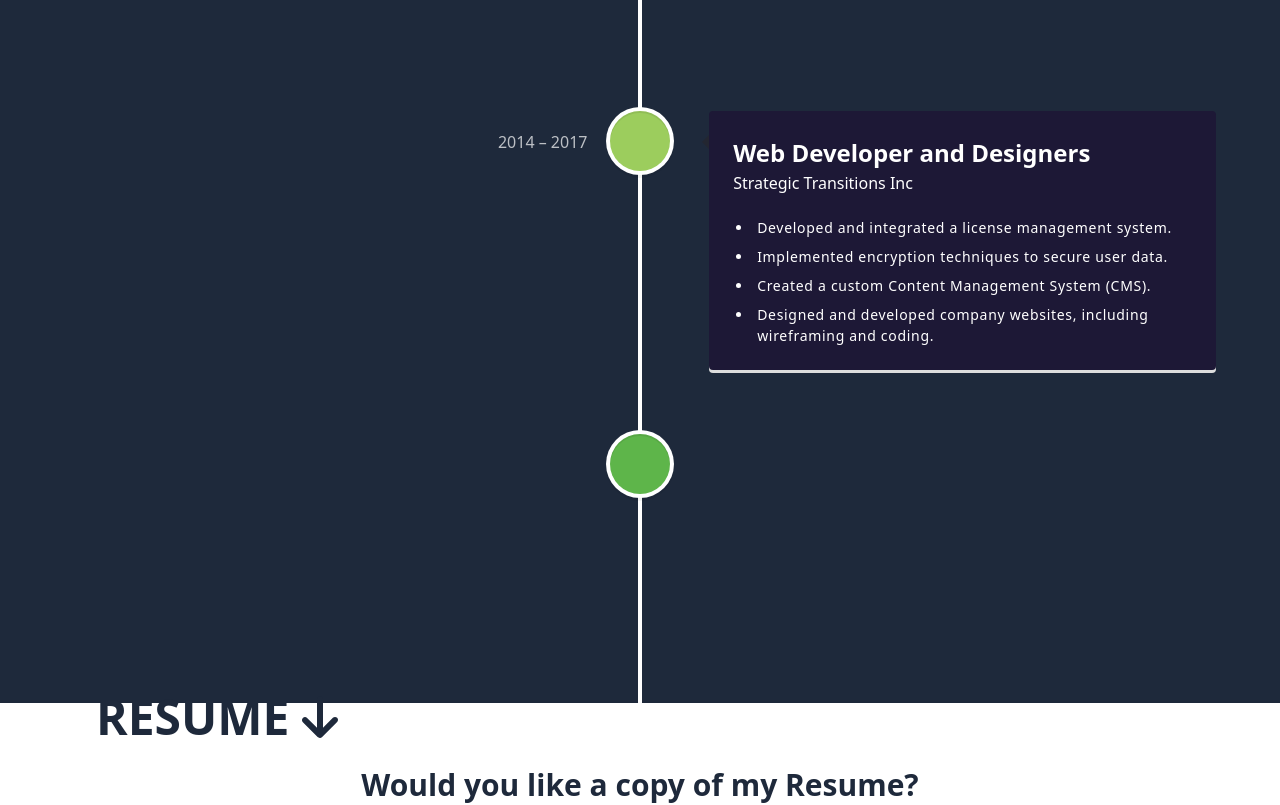
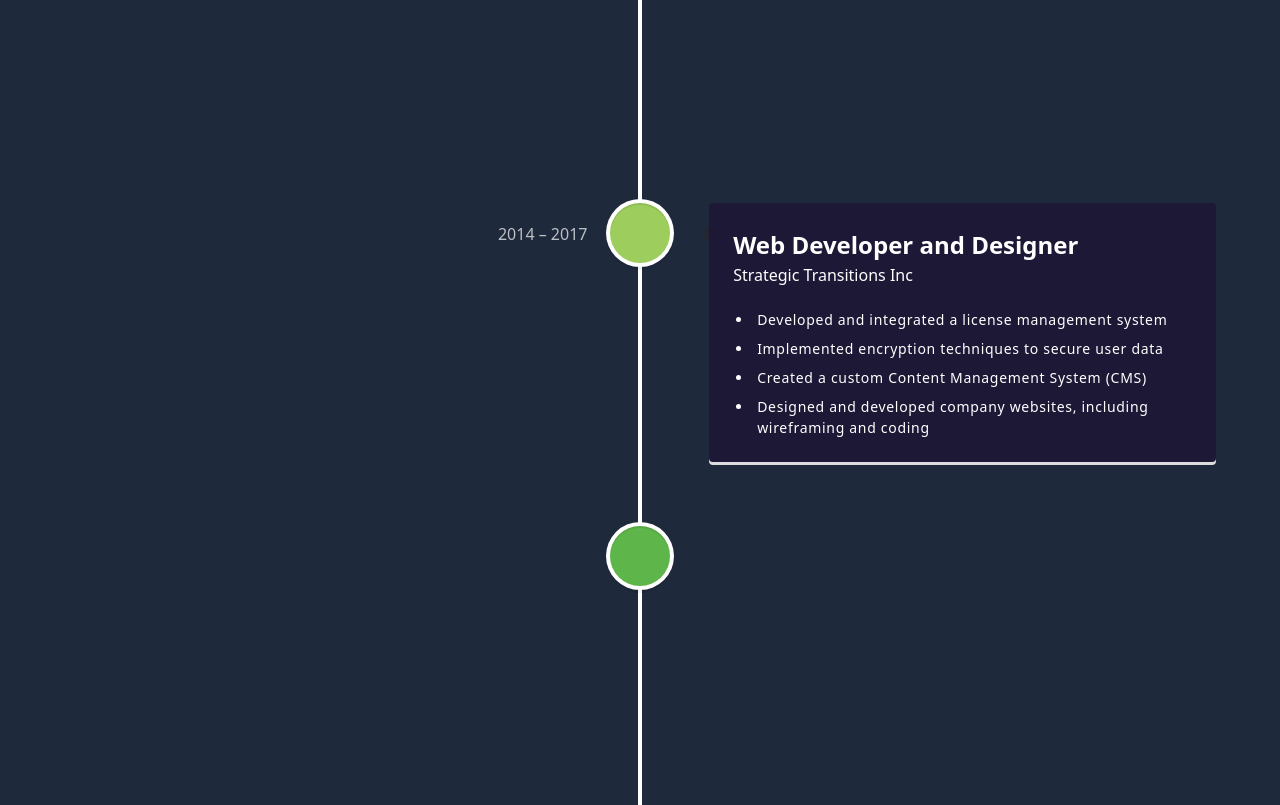
Before and after one commit to 7daytheory/new-portfolio-2024, a React (Vite) app: page / in a window 1280 px wide. Shown: the part 1260-2065 px from the top of the page. Built offline with nearby package versions, Linux system fonts and the light colour scheme; no server answers.

Commit message:
Feat: Update content in experience section

```diff
--- a/src/content.js
+++ b/src/content.js
@@ -18,10 +18,10 @@
     iconBg: "#ff6347",
     date: "September 2023 – 2024 (contract)",
     tasks: [
-      "Joined a startup on a contract to contribute to creating a more efficient work environment.",
-      "Developed a sales system integrated with Salesforce using Cake PHP and Javascript for both front-end and back-end.",
-      "Collaborated via Git, integrated it with Trello, and participated in and ran code reviews.",
-      "Independently learned the codebase and taught it to a junior developer while doing it.",
+      "Small company contract role to work on the front and back end of their B2B application",
+      "Developed a sales system integrated with Salesforce using Cake PHP and Javascript for both front-end and back-end",
+      "Collaborated via Git, integrated it with Trello, and participated in and ran code reviews",
+      "Independently learned the codebase and taught it to a junior developer while doing it",
     ],
   },
   {
@@ -30,22 +30,23 @@
     iconBg: "#46b1c9",
     date: "2017 - 2023",
     tasks: [
-      "Designed and led the development of a CRM system.",
-      "Built a Progressive Web Application (PWA) for the main desktop application used in schools.",
-      "Developed a license management system.",
-      "Implemented modern encryption methods for enhanced security.",
+      "Created and grew the CMS to ensure our tech support had all the data required to help users calling for support",
+      "Built a Progressive Web Application (PWA) for the main desktop application used in schools",
+      "Developed a license management system that is currently in use by every school district that use our apps",
+      "Developed the API from scratch that was used to call our backend from the apps",
+      "Implemented modern encryption methods for enhanced security",
     ],
   },
   {
-    title: "Web Developer and Designers",
+    title: "Web Developer and Designer",
     company_name: "Strategic Transitions Inc",
     date: "2014 – 2017",
     iconBg: "#9ccd5d",
     tasks: [
-      "Developed and integrated a license management system.",
-      "Implemented encryption techniques to secure user data.",
-      "Created a custom Content Management System (CMS).",
-      "Designed and developed company websites, including wireframing and coding.",
+      "Developed and integrated a license management system",
+      "Implemented encryption techniques to secure user data",
+      "Created a custom Content Management System (CMS)",
+      "Designed and developed company websites, including wireframing and coding",
     ],
   },
   {
@@ -54,10 +55,9 @@
     iconBg: "#5eb54a",
     date: "2013",
     tasks: [
-      "Built and implemented a license management system.",
-      "Secured user data through encryption methods.",
-      "Developed a customized CMS system.",
-      "Designed and coded company websites.",
+      "Created Business Management Systems for large companies such as Wescam",
+      "Visited companies that used BMS Systems to collect data and perform tests to fix issues",
+      "Designed web components for the senior developer",
     ],
   },
 ];
```
